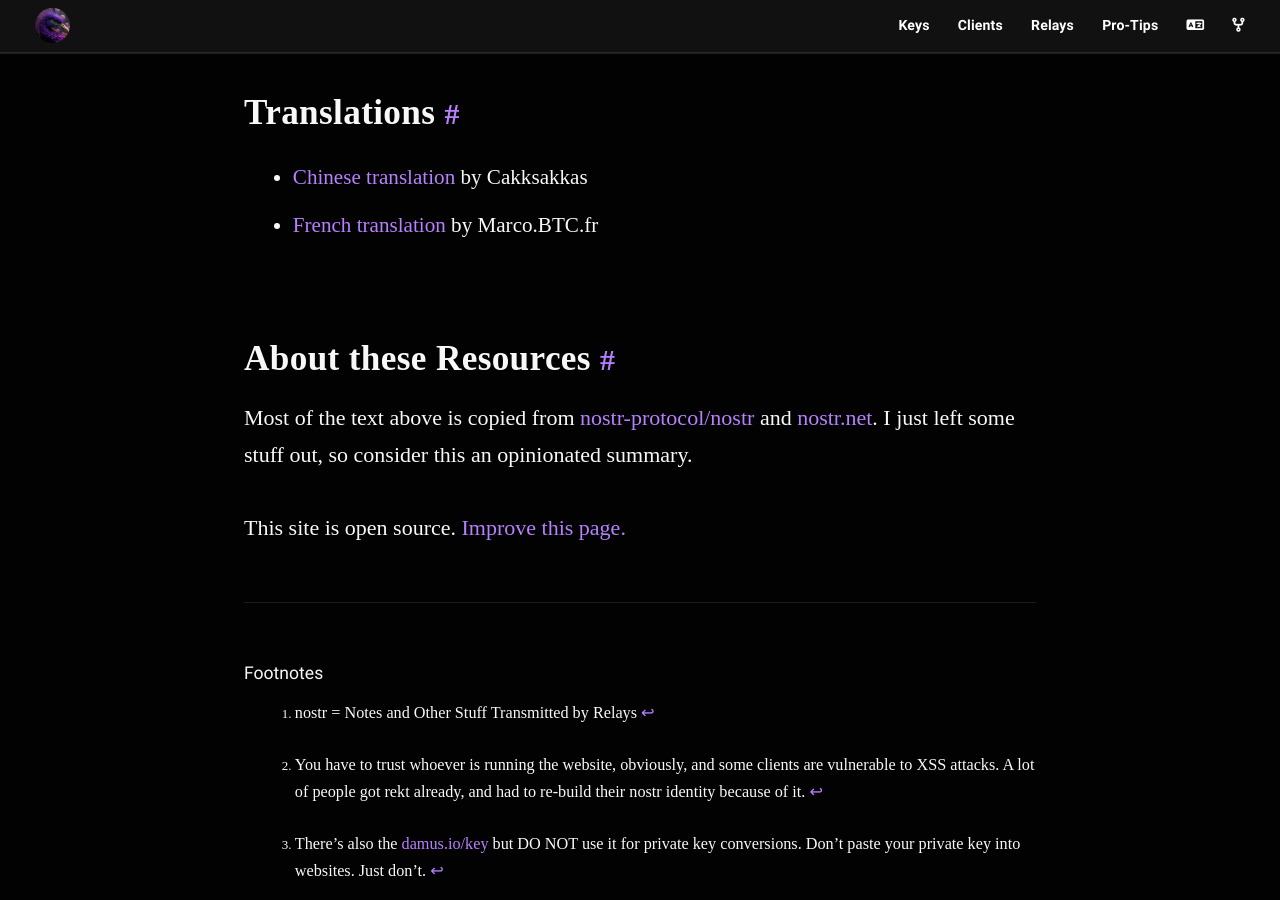
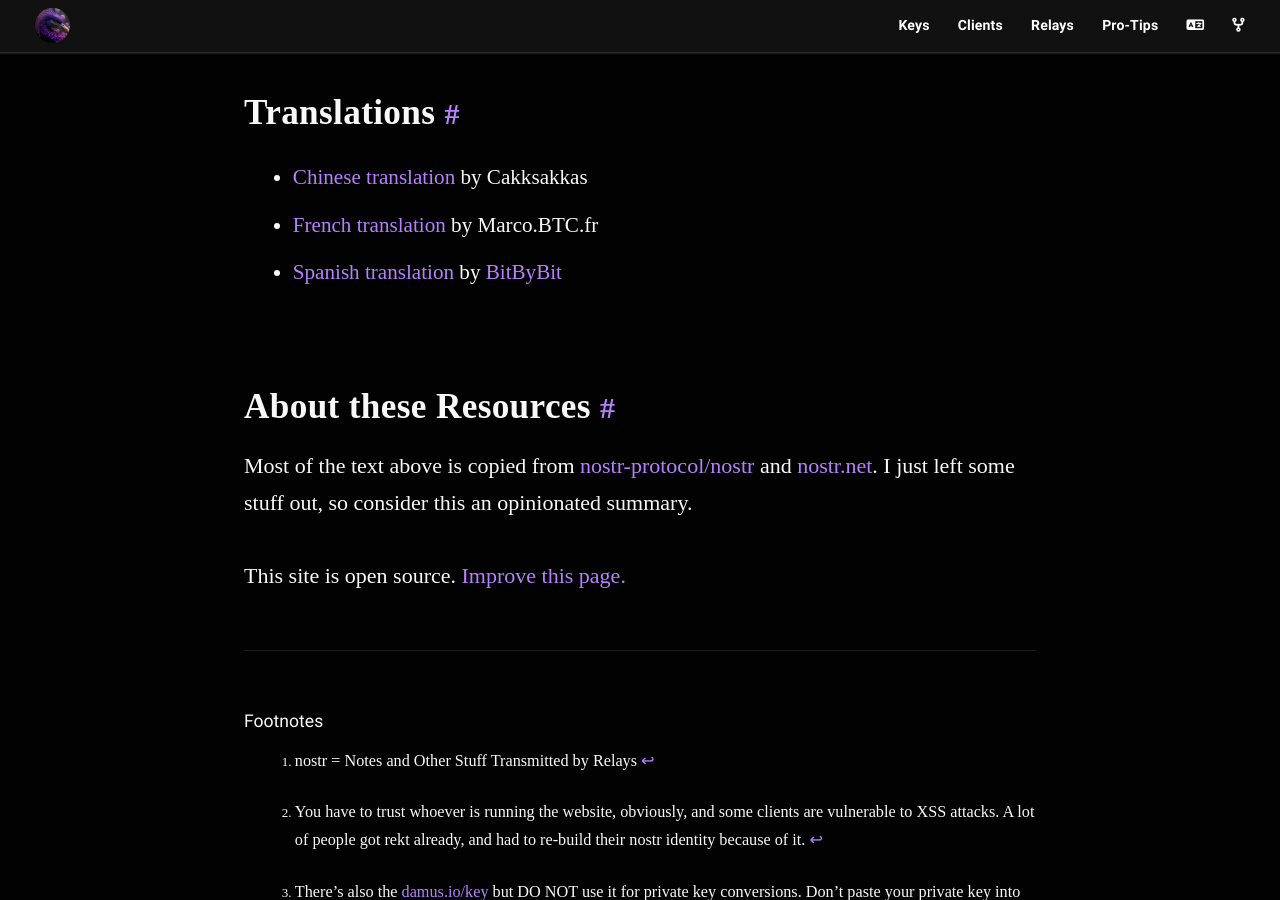
Before and after one commit to nostr-resources/nostr-resources.github.io, a Jekyll site: the page built from index.md, in a window 1280 px wide and 900 px high, scrolled down 9120 px. Built offline with Jekyll 4.4.1, drawn with Linux system fonts in a browser that asks for light colours; some web fonts are replaced.

Commit message:
Add Spanish translation

```diff
--- a/index.md
+++ b/index.md
@@ -233,6 +233,7 @@ You are encouraged to report bugs and create PRs!
 
 - [Chinese translation](https://mp.weixin.qq.com/s/RoO-oOgGAXpcGyjD8IYBdw) by Cakksakkas
 - [French translation](https://nostr.fr) by Marco.BTC.fr
+- [Spanish translation](https://bitcoinnostr.com/recursos-de-nostr/) by [BitByBit](https://nostr.guru/p/npub1luhyzgce7qtcs6r6v00ryjxza8av8u4dzh3avg0zks38tjktnmxspxq903)
 
 ## About these Resources
 
```
